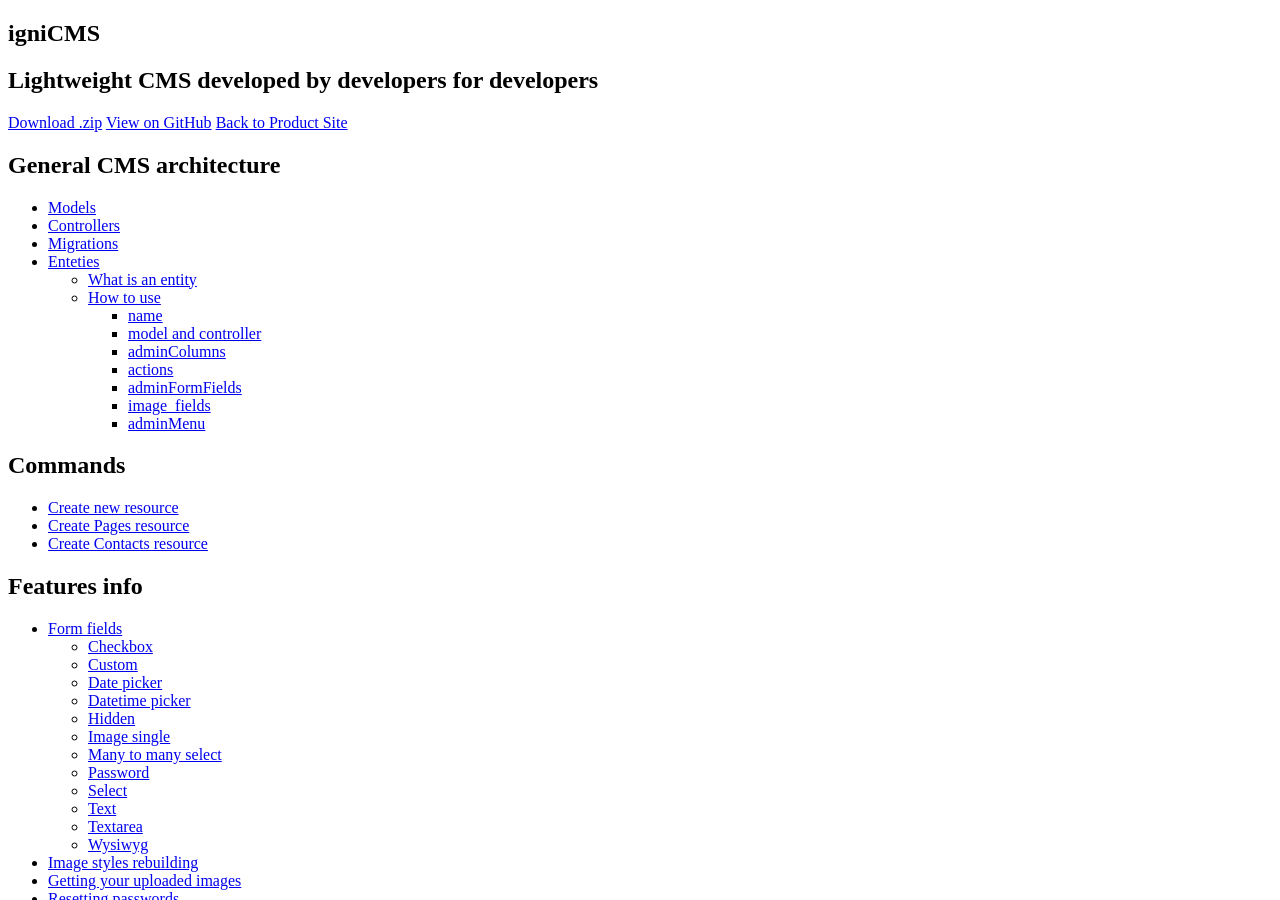
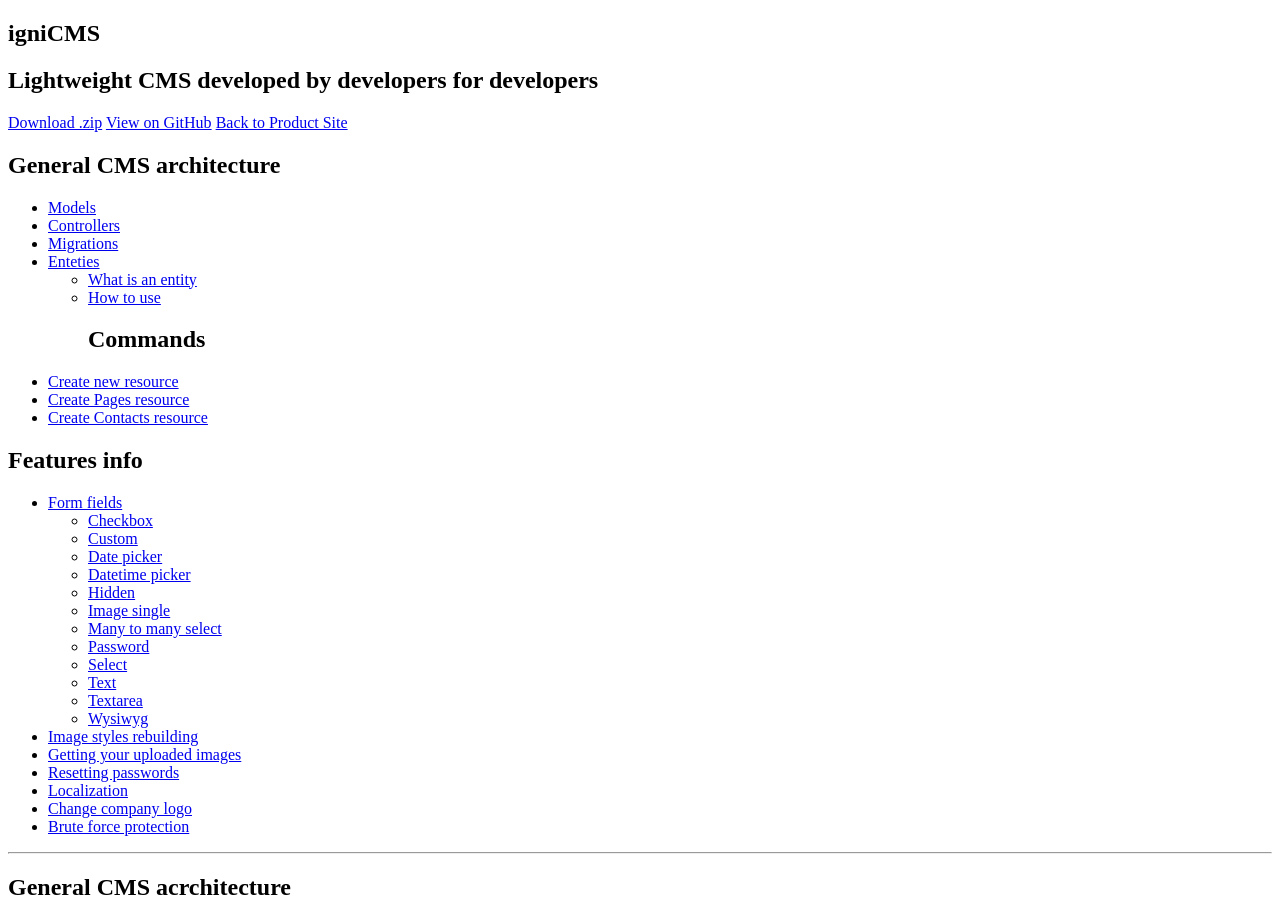
Before and after one commit to despark/igni-core, a Jekyll site: the page built from docs/index.md, in a window 1280 px wide and 900 px high. Built offline with Jekyll 4.4.1, drawn with Linux system fonts in a browser that asks for light colours; our own code applies the rules of GitHub Pages for plain Markdown files.

Commit message:
Update github page

```diff
--- a/docs/index.md
+++ b/docs/index.md
@@ -8,14 +8,6 @@ layout: default
 * [Enteties](#enteties)
     * [What is an entity](#what-is-an-entity)
     * [How to use](#how-to-use)
-        * [name](#name)
-        * [model and controller](#model-and-controller)
-        * [adminColumns](#admincolumns)
-        * [actions](#actions)
-        * [adminFormFields](#adminformfields)
-        * [image_fields](#image_fields)
-        * [adminMenu](#adminmenu)
-
 # Commands
 * [Create new resource](#create-new-resource)
 * [Create Pages resource](#create-pages-resource)
```
